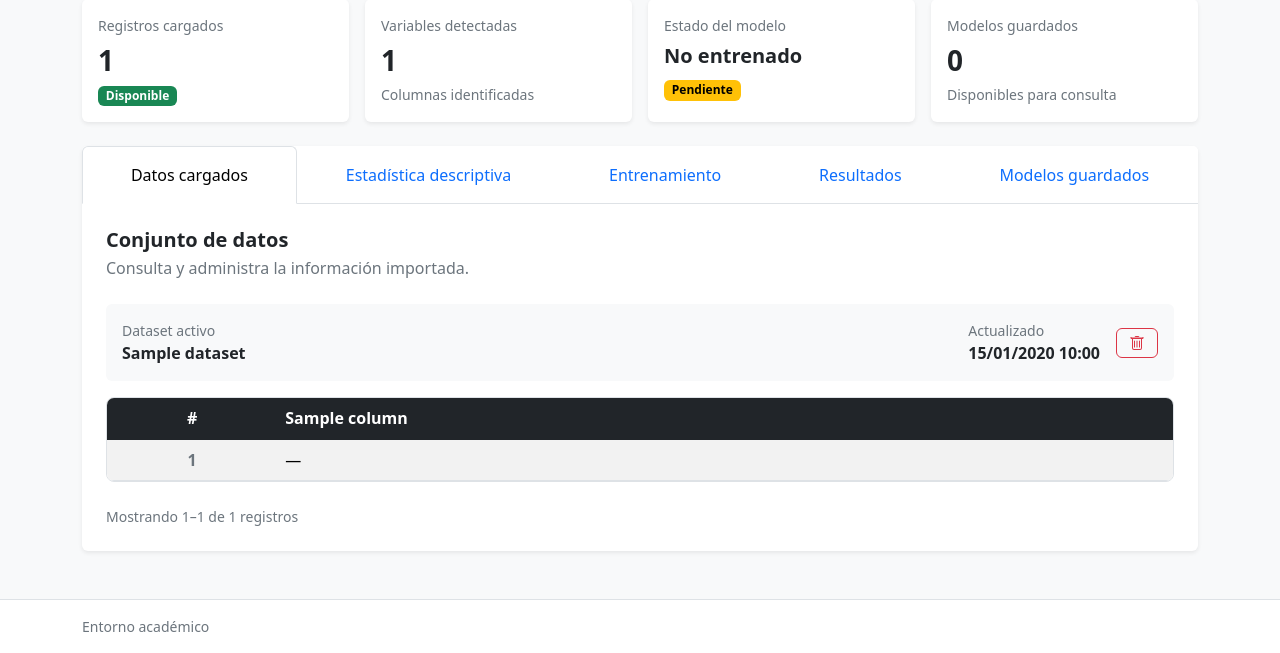
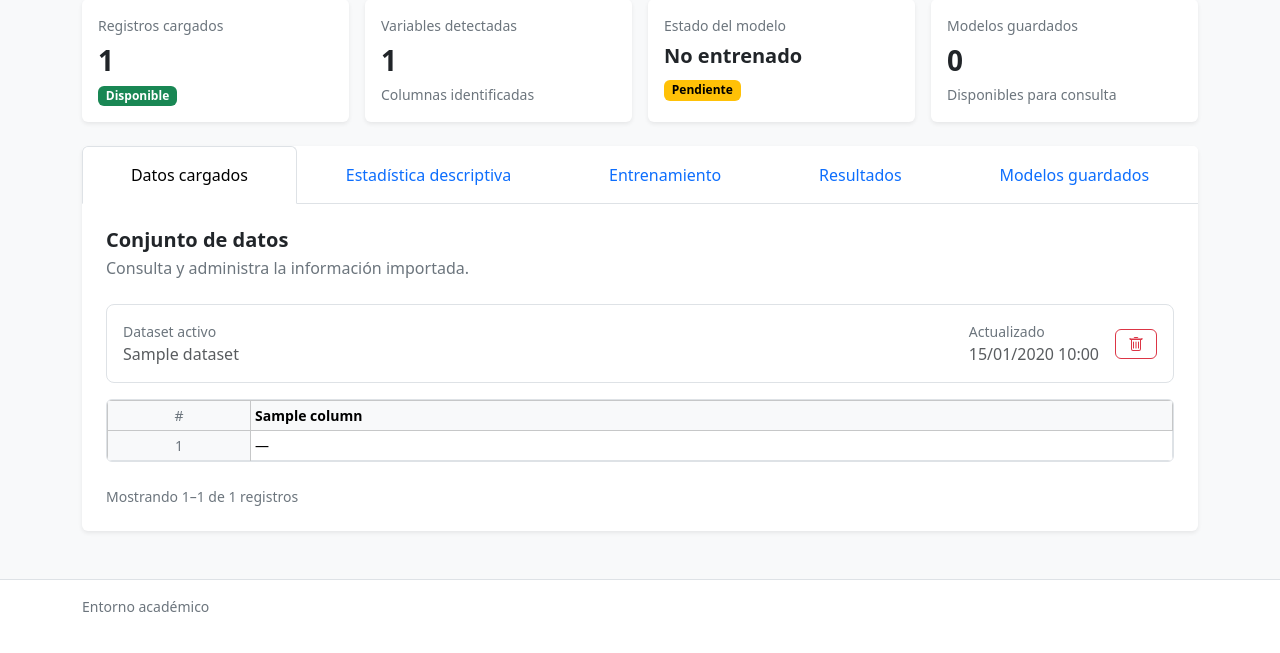
Before and after one commit to IsaacCanoH/zodiac-sign-clustering, a Django app: template dashboard/templates/dashboard/index.html in a window 1280 px wide. Shown: the part 244-897 px from the top of the page. After the commit the page ends 856 px from the top, so only its background shows below. Run offline with Django 5.2, Linux system fonts and the light colour scheme; tables that the repository leaves empty hold one stand-in row (values such as "Sample post"); the template is opened without the code that fills it: values that come from a table or form of the project are taken from there, most other values are stand-ins (such as "Sample title", 1, 10 or a date in 2020); data that the repository does not hold is empty.

Commit message:
fix: mejora la presentación del dataset

```diff
--- a/datasets/templates/datasets/table.html
+++ b/datasets/templates/datasets/table.html
@@ -1,14 +1,14 @@
 {% if dataset %}
-    <div id="dataset-table" class="card border-0 bg-body-tertiary mb-3">
-        <div class="card-body py-3">
+    <div id="dataset-table" class="border rounded-3 bg-white mb-3">
+        <div class="p-3">
             <div class="row g-3 align-items-center">
                 <div class="col-md">
                     <span class="text-secondary small d-block">Dataset activo</span>
-                    <strong class="text-break">{{ dataset.source_name }}</strong>
+                    <span class="text-body-secondary text-break">{{ dataset.source_name }}</span>
                 </div>
                 <div class="col-md-auto">
                     <span class="text-secondary small d-block">Actualizado</span>
-                    <strong>{{ dataset.uploaded_at|date:"d/m/Y H:i" }}</strong>
+                    <span class="text-body-secondary">{{ dataset.uploaded_at|date:"d/m/Y H:i" }}</span>
                 </div>
                 <div class="col-md-auto">
                     <button class="btn btn-outline-danger d-inline-flex align-items-center" type="button" data-bs-toggle="modal" data-bs-target="#deleteDatasetModal" aria-label="Quitar dataset" title="Quitar dataset">
@@ -22,20 +22,20 @@
         </div>
     </div>
 
-    <div class="border rounded-3 overflow-auto" style="max-height: 28rem;">
-        <table class="table table-striped table-hover align-middle text-nowrap mb-0">
-            <thead class="table-dark sticky-top">
+    <div class="border rounded-2 overflow-auto bg-white" style="max-height: 28rem;">
+        <table class="table table-sm table-bordered align-middle text-nowrap small mb-0">
+            <thead class="table-light sticky-top">
                 <tr>
-                    <th scope="col" class="text-center">#</th>
+                    <th scope="col" class="text-center text-secondary fw-normal">#</th>
                     {% for column in dataset.columns %}
-                        <th scope="col">{{ column }}</th>
+                        <th scope="col" class="fw-semibold">{{ column }}</th>
                     {% endfor %}
                 </tr>
             </thead>
-            <tbody class="table-group-divider">
+            <tbody>
                 {% for row in table_rows %}
                     <tr>
-                        <th scope="row" class="text-center text-secondary">{{ row.number }}</th>
+                        <th scope="row" class="table-light text-center text-secondary fw-normal">{{ row.number }}</th>
                         {% for value in row.values %}
                             <td>{{ value|default:"—" }}</td>
                         {% endfor %}
@@ -51,21 +51,21 @@
         </p>
         {% if page_obj.paginator.num_pages > 1 %}
             <nav aria-label="Paginación del dataset">
-                <ul class="pagination flex-wrap mb-0">
+                <ul class="pagination pagination-sm flex-wrap mb-0">
                     <li class="page-item{% if not page_obj.has_previous %} disabled{% endif %}">
-                        <a class="page-link px-3 py-2" href="?page={% if page_obj.has_previous %}{{ page_obj.previous_page_number }}{% else %}1{% endif %}#dataset-table" aria-label="Página anterior">Anterior</a>
+                        <a class="page-link px-3 py-1" href="?page={% if page_obj.has_previous %}{{ page_obj.previous_page_number }}{% else %}1{% endif %}#dataset-table" aria-label="Página anterior">Anterior</a>
                     </li>
                     {% for page_number in page_range %}
                         {% if page_number == page_obj.paginator.ELLIPSIS %}
-                            <li class="page-item disabled"><span class="page-link px-3 py-2">{{ page_number }}</span></li>
+                            <li class="page-item disabled"><span class="page-link px-3 py-1">{{ page_number }}</span></li>
                         {% else %}
                             <li class="page-item{% if page_number == page_obj.number %} active{% endif %}">
-                                <a class="page-link px-3 py-2" href="?page={{ page_number }}#dataset-table"{% if page_number == page_obj.number %} aria-current="page"{% endif %}>{{ page_number }}</a>
+                                <a class="page-link px-3 py-1" href="?page={{ page_number }}#dataset-table"{% if page_number == page_obj.number %} aria-current="page"{% endif %}>{{ page_number }}</a>
                             </li>
                         {% endif %}
                     {% endfor %}
                     <li class="page-item{% if not page_obj.has_next %} disabled{% endif %}">
-                        <a class="page-link px-3 py-2" href="?page={% if page_obj.has_next %}{{ page_obj.next_page_number }}{% else %}{{ page_obj.paginator.num_pages }}{% endif %}#dataset-table" aria-label="Página siguiente">Siguiente</a>
+                        <a class="page-link px-3 py-1" href="?page={% if page_obj.has_next %}{{ page_obj.next_page_number }}{% else %}{{ page_obj.paginator.num_pages }}{% endif %}#dataset-table" aria-label="Página siguiente">Siguiente</a>
                     </li>
                 </ul>
             </nav>
--- a/datasets/views.py
+++ b/datasets/views.py
@@ -16,12 +16,10 @@ class DatasetUploadView(View):
             return redirect(f"{reverse('dashboard:index')}?upload=invalid")
 
         replace_dataset(form.cleaned_data)
-        messages.success(request, 'El dataset se cargó correctamente.')
         return redirect('dashboard:index')
 
 
 class DatasetDeleteView(View):
     def post(self, request):
         remove_dataset()
-        messages.success(request, 'El dataset se eliminó correctamente.')
         return redirect('dashboard:index')
```
